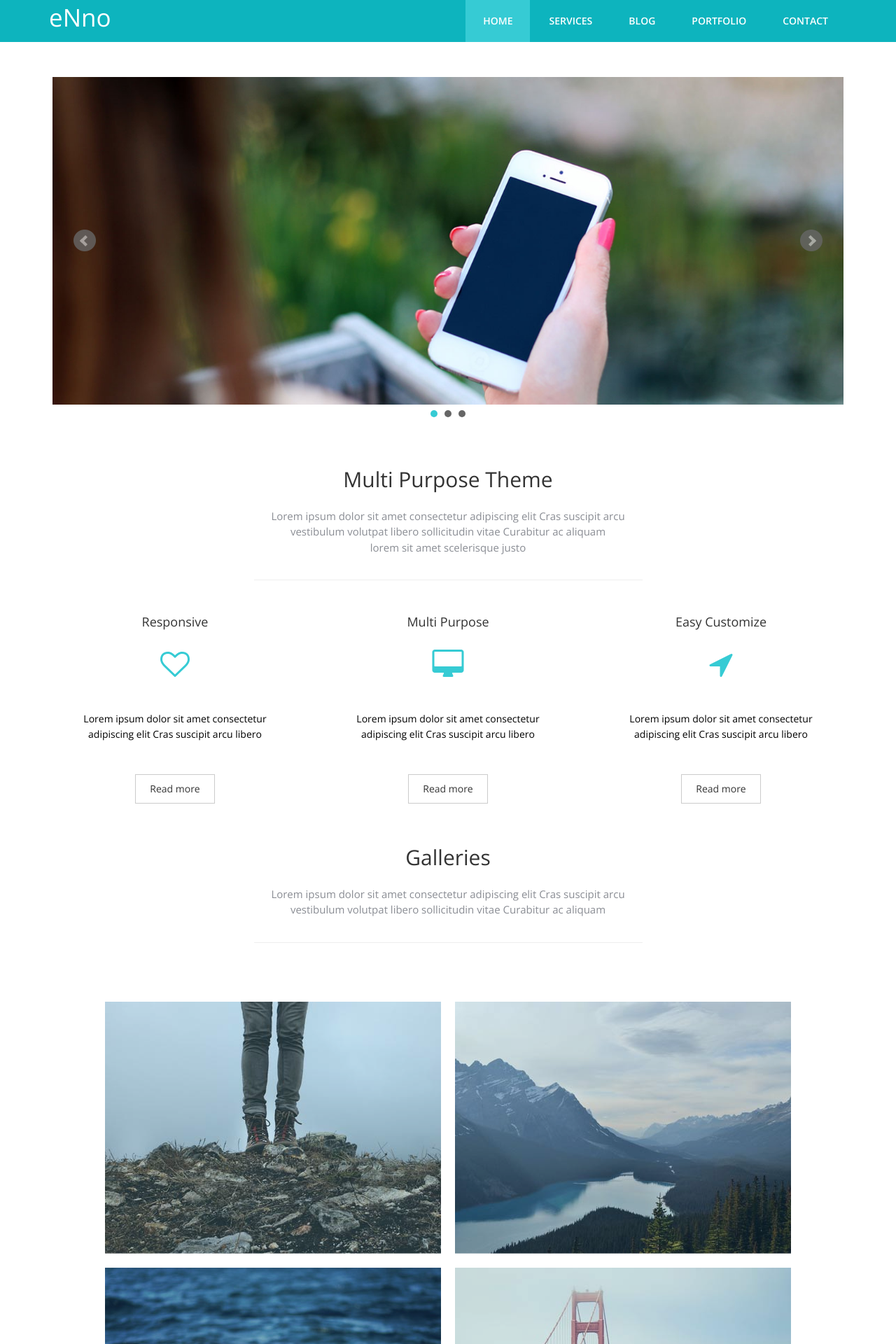
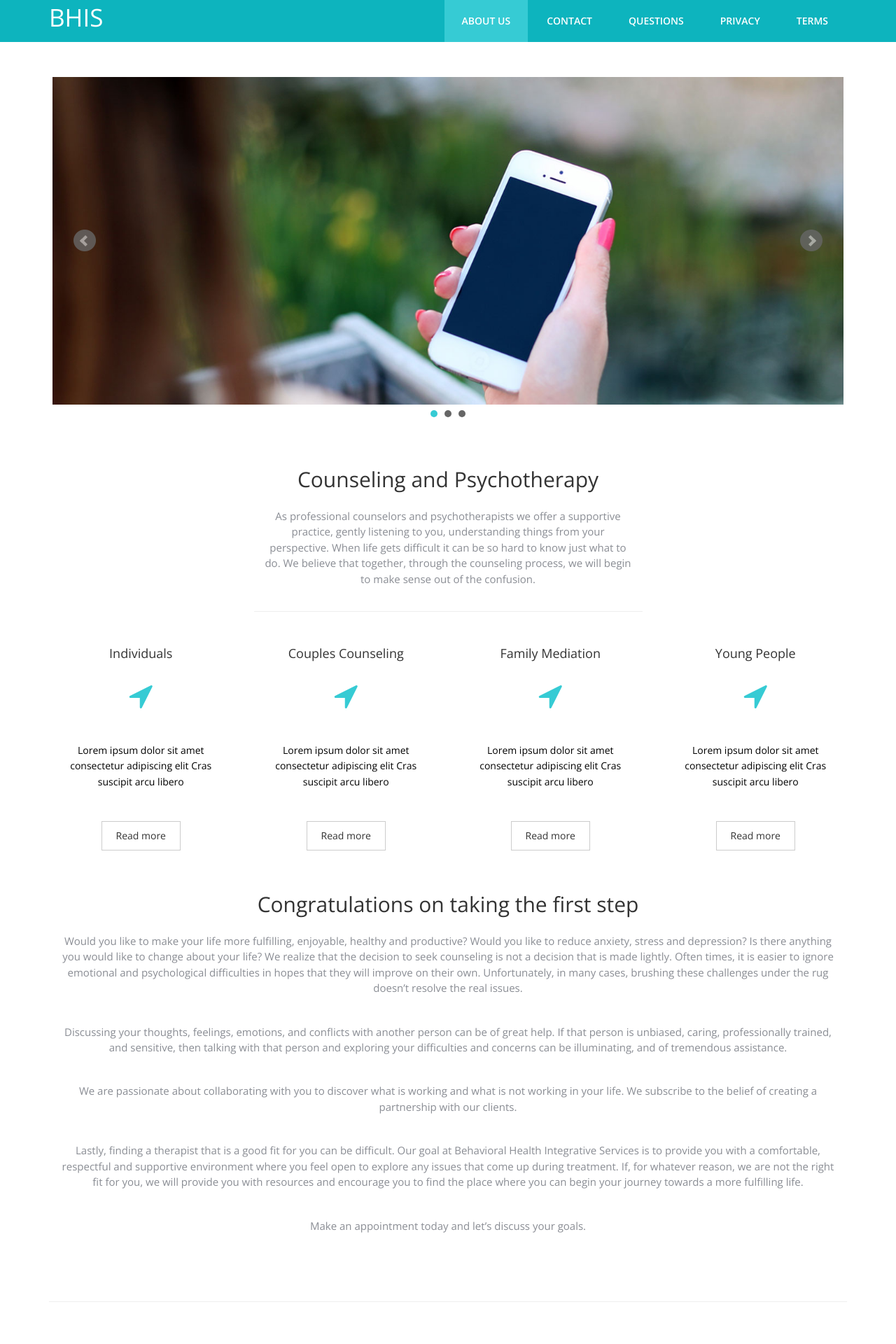
Before and after one commit to alysedunn/Behavioralhealthis.org, a Flask app: page / in a window 1280 px wide. Shown: the top 1920 px of the page at 70% size. Run offline with Flask 2, Linux system fonts and the light colour scheme; some libraries are stand-ins or nearby versions.

Commit message:
Style updates to homepage.

```diff
--- a/Main/templates/index.html
+++ b/Main/templates/index.html
@@ -4,7 +4,7 @@
     <meta charset="utf-8">
     <meta http-equiv="X-UA-Compatible" content="IE=edge">
     <meta name="viewport" content="width=device-width, initial-scale=1">
-    <title>eNno Bootstrap Template</title>
+    <title>Behavioral Health Integrative Services, PC</title>
 
     <!-- Bootstrap -->
   <link href="static/css/bootstrap.min.css" rel="stylesheet">
@@ -16,12 +16,6 @@
 	<link rel="stylesheet" type="text/css" href="static/css/set1.css" />
 	<link href="static/css/overwrite.css" rel="stylesheet">
 	<link href="static/css/style.css" rel="stylesheet">
-    <!-- =======================================================
-        Theme Name: eNno
-        Theme URL: https://bootstrapmade.com/enno-free-simple-bootstrap-template/
-        Author: BootstrapMade
-        Author URL: https://bootstrapmade.com
-    ======================================================= -->
   </head>
   <body>
 	<nav class="navbar navbar-default navbar-fixed-top" role="navigation">
@@ -34,16 +28,18 @@
 					<span class="icon-bar"></span>
 					<span class="icon-bar"></span>
 				</button>
-				<a class="navbar-brand" href="index.html"><span>eNno</span></a>
+				<a class="navbar-brand" href="{{ url_for('homepage') }}">
+          <span>BHIS</span>
+        </a>
 			</div>
 			<div class="navbar-collapse collapse">
 				<div class="menu">
 					<ul class="nav nav-tabs" role="tablist">
-						<li role="presentation" class="active"><a href="index.html">Home</a></li>
-						<li role="presentation"><a href="services.html">Services</a></li>
-						<li role="presentation"><a href="blog.html">Blog</a></li>
-						<li role="presentation"><a href="portfolio.html">Portfolio</a></li>
-						<li role="presentation"><a href="contact.html">Contact</a></li>
+						<li role="presentation" class="active"><a href="{{ url_for('homepage') }}">About Us</a></li>
+						<li role="presentation"><a href="{{ url_for('homepage') }}">Contact</a></li>
+						<li role="presentation"><a href="{{ url_for('homepage') }}">Questions</a></li>
+						<li role="presentation"><a href="{{ url_for('homepage') }}">Privacy</a></li>
+						<li role="presentation"><a href="{{ url_for('homepage') }}">Terms</a></li>
 					</ul>
 				</div>
 			</div>
@@ -69,10 +65,13 @@
 		<div class="row">
 			<div class="col-md-6 col-md-offset-3">
 				<div class="text-center">
-					<h2>Multi Purpose Theme</h2>
-					<p>Lorem ipsum dolor sit amet consectetur adipiscing elit Cras suscipit arcu<br>
-					vestibulum volutpat libero sollicitudin vitae Curabitur ac aliquam <br>
-					lorem sit amet scelerisque justo</p>
+					<h2>Counseling and Psychotherapy</h2>
+					<p>As professional counselors and psychotherapists we offer a
+            supportive practice, gently listening to you, understanding things
+            from your perspective. When life gets difficult it can be so hard
+            to know just what to do. We believe that together, through the
+            counseling process, we will begin to make sense out of the
+            confusion.</p>
 				</div>
 				<hr>
 			</div>
@@ -82,11 +81,11 @@
 	<div class="container">
 		<div class="row">
 			<div class="box">
-				<div class="col-md-4">
+				<div class="col-md-3">
 					<div class="wow bounceIn" data-wow-offset="0" data-wow-delay="0.4s">
-						<h4>Responsive</h4>
+						<h4>Individuals</h4>
 							<div class="icon">
-								<i class="fa fa-heart-o fa-3x"></i>
+								<i class="fa fa-location-arrow fa-3x"></i>
 							</div>
 						<p>Lorem ipsum dolor sit amet consectetur adipiscing elit Cras suscipit arcu libero</p>
 						<div class="ficon">
@@ -95,11 +94,11 @@
 					</div>
 				</div>
 
-				<div class="col-md-4">
+        <div class="col-md-3">
           <div class="wow bounceIn" data-wow-offset="0" data-wow-delay="1.0s">
-						<h4>Multi Purpose</h4>
+            <h4>Couples Counseling</h4>
             <div class="icon">
-							<i class="fa fa-desktop fa-3x"></i>
+              <i class="fa fa-location-arrow fa-3x"></i>
             </div>
             <p>Lorem ipsum dolor sit amet consectetur adipiscing elit Cras suscipit arcu libero</p>
             <div class="ficon">
@@ -108,9 +107,22 @@
           </div>
         </div>
 
-				<div class="col-md-4">
+        <div class="col-md-3">
           <div class="wow bounceIn" data-wow-offset="0" data-wow-delay="1.6s">
-						<h4>Easy Customize</h4>
+            <h4>Family Mediation</h4>
+            <div class="icon">
+              <i class="fa fa-location-arrow fa-3x"></i>
+            </div>
+            <p>Lorem ipsum dolor sit amet consectetur adipiscing elit Cras suscipit arcu libero</p>
+            <div class="ficon">
+              <a href="#" class="btn btn-default" role="button">Read more</a>
+            </div>
+          </div>
+        </div>
+
+				<div class="col-md-3">
+					<div class="wow bounceIn" data-wow-offset="0" data-wow-delay="2.2s">
+						<h4>Young People</h4>
 						<div class="icon">
 							<i class="fa fa-location-arrow fa-3x"></i>
 						</div>
@@ -128,11 +140,44 @@
 
 	<div class="container">
 		<div class="row">
-			<div class="col-md-6 col-md-offset-3">
+			<div class="col-md-12 col-md-offset-0">
 				<div class="text-center">
-					<h2>Galleries</h2>
-					<p>Lorem ipsum dolor sit amet consectetur adipiscing elit Cras suscipit arcu<br>
-					vestibulum volutpat libero sollicitudin vitae Curabitur ac aliquam <br>
+					<h2>Congratulations on taking the first step</h2>
+					<p>
+            Would you like to make your life more fulfilling, enjoyable,
+            healthy and productive? Would you like to reduce anxiety, stress
+            and depression? Is there anything you would like to change about
+            your life? We realize that the decision to seek counseling is not a
+            decision that is made lightly. Often times, it is easier to ignore
+            emotional and psychological difficulties in hopes that they will
+            improve on their own. Unfortunately, in many cases, brushing these
+            challenges under the rug doesn’t resolve the real issues.
+          </p>
+          <p>
+          Discussing your thoughts, feelings, emotions, and conflicts with
+          another person can be of great help. If that person is unbiased,
+          caring, professionally trained, and sensitive, then talking with that
+          person and exploring your difficulties and concerns can be
+          illuminating, and of tremendous assistance.
+          </p>
+          <p>
+          We are passionate about collaborating with you to discover what is
+          working and what is not working in your life. We subscribe to the
+          belief of creating a partnership with our clients.
+          </p>
+          <p>
+          Lastly, finding a therapist that is a good fit for you can be
+          difficult. Our goal at Behavioral Health Integrative Services is to
+          provide you with a comfortable, respectful and supportive environment
+          where you feel open to explore any issues that come up during
+          treatment. If, for whatever reason, we are not the right fit for you,
+          we will provide you with resources and encourage you to find the
+          place where you can begin your journey towards a more fulfilling life.
+          </p>
+          <p>
+          Make an appointment today and let’s discuss your goals.
+          </p>
+           <br>
 					</p>
 				</div>
 				<hr>
@@ -140,7 +185,7 @@
 		</div>
 	</div>
 
-	<div class="content">
+	<!-- <div class="content">
 		<div class="grid">
 			<figure class="effect-zoe">
 				<img src="static/img/25.jpg" alt="img25"/>
@@ -196,34 +241,40 @@
 				</figcaption>
 			</figure>
 		</div>
-	</div>
+	</div> -->
 
 	<footer>
 		<div class="inner-footer">
 			<div class="container">
 				<div class="row">
 					<div class="col-md-4 f-about">
-						<a href="index.html"><h1><span>e</span>Nno</h1></a>
-						<p>Lorem ipsum dolor sit amet consectetur adipiscing elit Cras suscipit arcu libero
-						vestibulum volutpat libero sollicitudin vitae Curabitur ac aliquam  consectetur adipiscing elit Cras suscipit arcu libero
-						</p>
+						<a href="index.html"><h1></span>Payment Forms Accepted</h1></a>
+              <li>BlueCros BlueShield</li>
+              <li>MagnaCare</li>
+              <li>Tricare</li>
+              <li>Visa, Mastercard, Discover, AmericanExpress</li>
+              <li>Cash, Check, Moneyorder</li>
 					</div>
 					<div class="col-md-4 l-posts">
-						<h3 class="widgetheading">Latest Posts</h3>
+						<!-- <h3 class="widgetheading">Latest Posts</h3>
 						<ul>
 							<li><a href="#">This is awesome post title</a></li>
 							<li><a href="#">Awesome features are awesome</a></li>
 							<li><a href="#">Create your own awesome website</a></li>
 							<li><a href="#">Wow, this is fourth post title</a></li>
-						</ul>
+						</ul> -->
 					</div>
 					<div class="col-md-4 f-contact">
 						<h3 class="widgetheading">Stay in touch</h3>
-						<a href="#"><p><i class="fa fa-envelope"></i> example@gmail.com</p></a>
-						<p><i class="fa fa-phone"></i>  +345 578 59 45 416</p>
-						<p><i class="fa fa-home"></i> Enno inc  |  PO Box 23456
-							Little Lonsdale St, New York <br>
-							Victoria 8011 USA</p>
+						<a href="#">
+              <p>
+                <i class="fa fa-envelope"></i>Martha@behavioralhealthis.org
+              </p>
+            </a>
+						<p><i class="fa fa-phone"></i>  +1 (718) 309-3090</p>
+						<p><i class="fa fa-home"></i> Behavioral Health Integrative Services, PC.
+							Address Line 1<br>
+							Adress Line 2</p>
 					</div>
 				</div>
 			</div>
@@ -234,16 +285,7 @@
 			<div class="container">
 				<div class="row">
 					<div class="copyright">
-						&copy; eNno Theme. All Rights Reserved
-                        <div class="credits">
-                            <!--
-                                All the links in the footer should remain intact.
-                                You can delete the links only if you purchased the pro version.
-                                Licensing information: https://bootstrapmade.com/license/
-                                Purchase the pro version with working PHP/AJAX contact form: https://bootstrapmade.com/buy/?theme=eNno
-                            -->
-                            <a href="https://bootstrapmade.com/">Bootstrap Themes</a> by <a href="https://bootstrapmade.com/">BootstrapMade</a>
-                        </div>
+						&copy; Behavioral Health Integrative Services, PC. All Rights Reserved
 					</div>
 				</div>
 			</div>
@@ -253,8 +295,6 @@
 						<li><a href="#" data-placement="top" title="Facebook"><i class="fa fa-facebook fa-1x"></i></a></li>
 						<li><a href="#" data-placement="top" title="Twitter"><i class="fa fa-twitter fa-1x"></i></a></li>
 						<li><a href="#" data-placement="top" title="Linkedin"><i class="fa fa-linkedin fa-1x"></i></a></li>
-						<li><a href="#" data-placement="top" title="Pinterest"><i class="fa fa-pinterest fa-1x"></i></a></li>
-						<li><a href="#" data-placement="top" title="Google plus"><i class="fa fa-google-plus fa-1x"></i></a></li>
 		       </ul>
 				</div>
 			</div>
```
Lines whose indentation alone changed are shown as unchanged.
